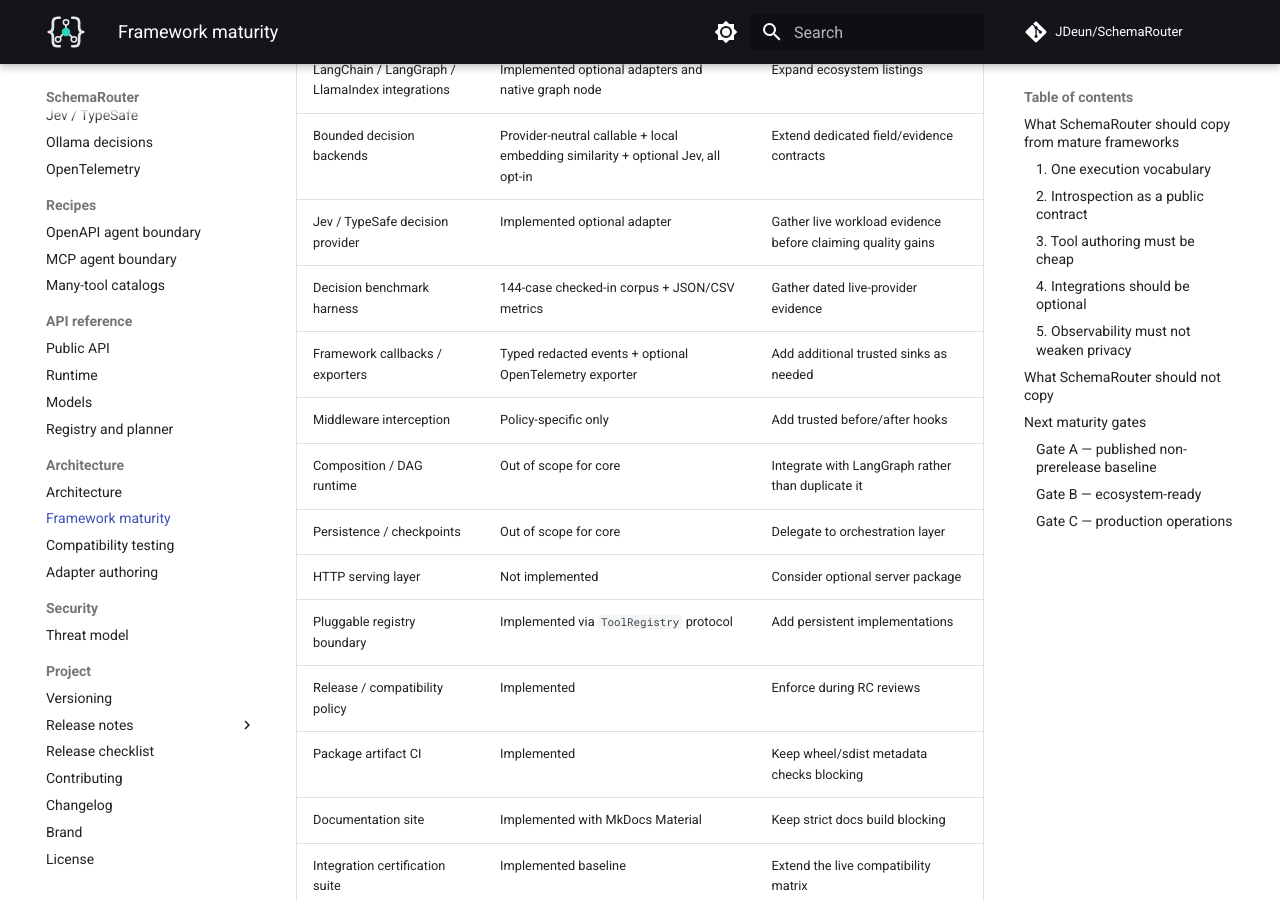
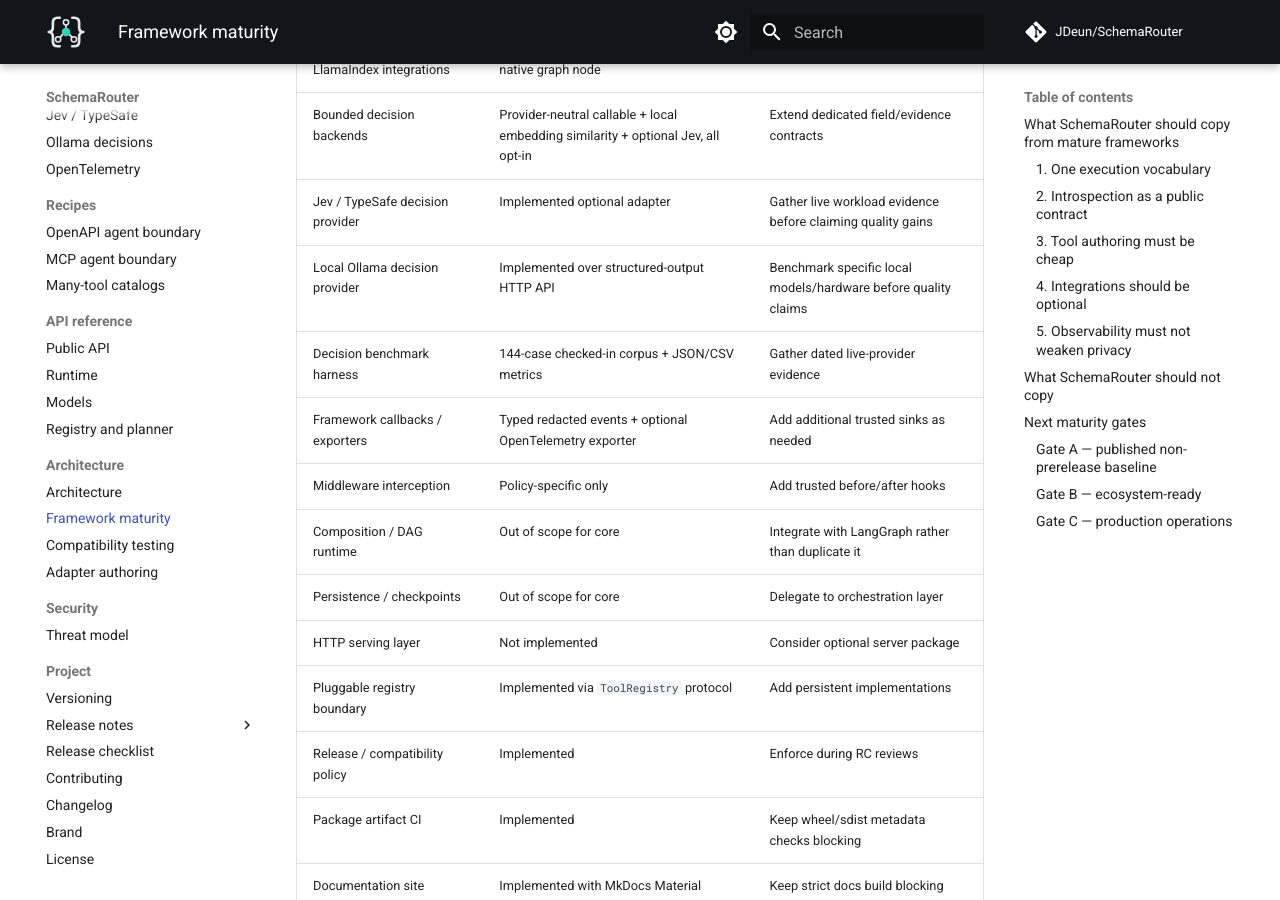
Before and after one commit to JDeun/SchemaRouter, an MkDocs documentation site: the page built from docs/framework-maturity.md, in a window 1280 px wide and 900 px high, scrolled down 1363 px. Built offline with MkDocs 1.6.1 and Material for MkDocs 9.7.7, drawn with Linux system fonts in a browser that asks for light colours; comment, search, counter and statistics services are not loaded.

Commit message:
docs: record Ollama decision provider maturity

```diff
--- a/docs/framework-maturity.md
+++ b/docs/framework-maturity.md
@@ -27,6 +27,7 @@
 | LangChain / LangGraph / LlamaIndex integrations | Implemented optional adapters and native graph node | Expand ecosystem listings |
 | Bounded decision backends | Provider-neutral callable + local embedding similarity + optional Jev, all opt-in | Extend dedicated field/evidence contracts |
 | Jev / TypeSafe decision provider | Implemented optional adapter | Gather live workload evidence before claiming quality gains |
+| Local Ollama decision provider | Implemented over structured-output HTTP API | Benchmark specific local models/hardware before quality claims |
 | Decision benchmark harness | 144-case checked-in corpus + JSON/CSV metrics | Gather dated live-provider evidence |
 | Framework callbacks / exporters | Typed redacted events + optional OpenTelemetry exporter | Add additional trusted sinks as needed |
 | Middleware interception | Policy-specific only | Add trusted before/after hooks |
```
